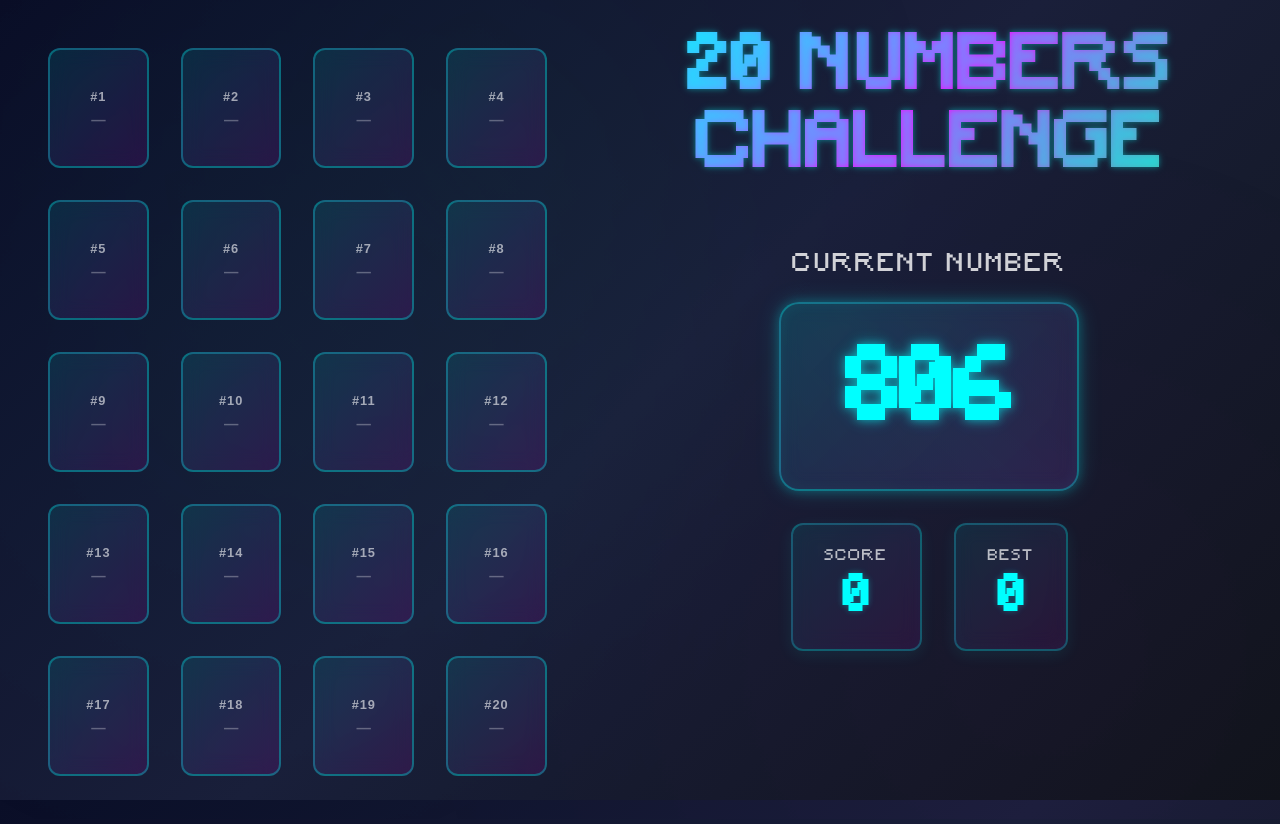
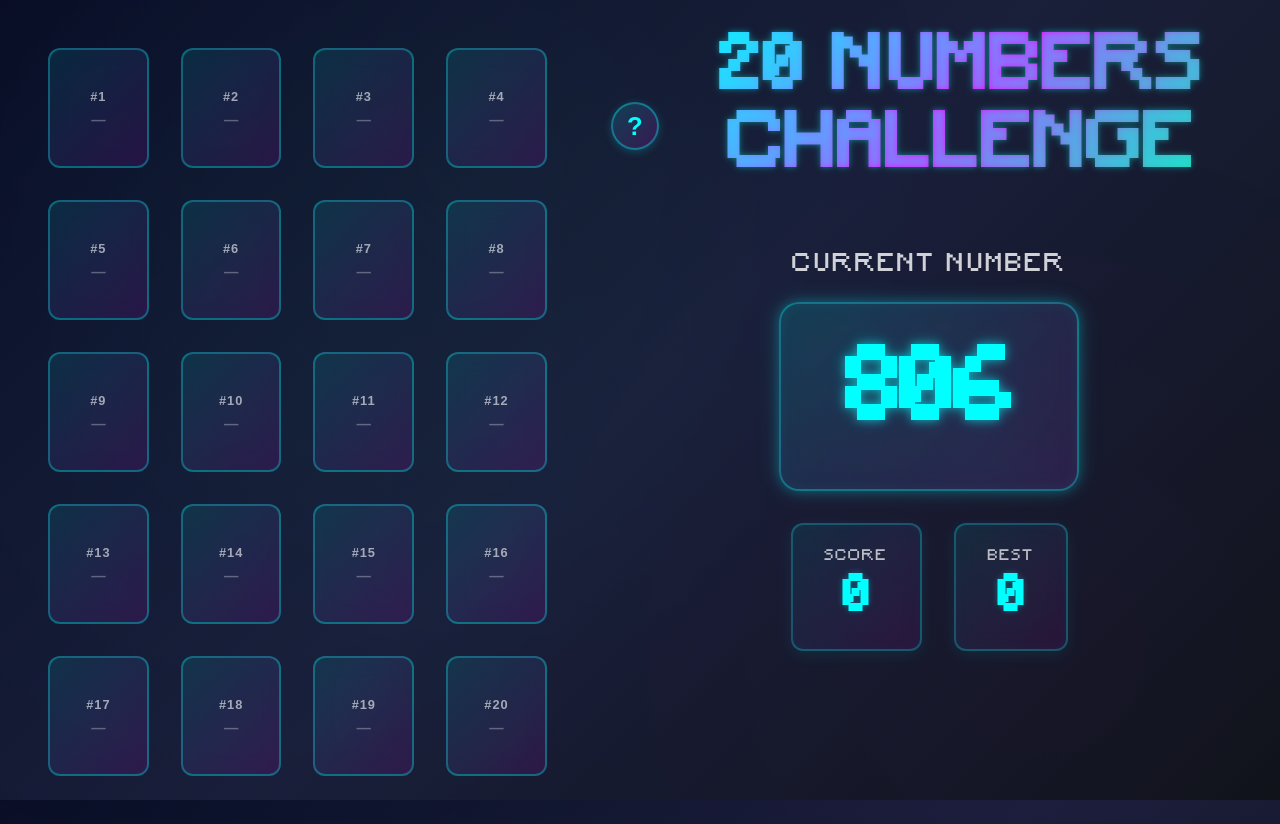
Before and after one commit to tomhubert50400/20-numbers, a React (Vite) app in the folder 20-numbers-challenge/: page / in a window 1280 px wide. Built offline with nearby package versions, Linux system fonts and the light colour scheme.

Commit message:
Added instructions
Created a how to play button

```diff
--- a/20-numbers-challenge/src/App.jsx
+++ b/20-numbers-challenge/src/App.jsx
@@ -3,6 +3,7 @@ import styled, { keyframes } from "styled-components";
 import NumberList from "./components/NumberList";
 import NumberInput from "./components/NumberInput";
 import GameOverModal from "./components/GameOverModal";
+import InstructionsModal from "./components/InstructionsModal";
 
 const glowAnimation = keyframes`
   0%, 100% {
@@ -35,6 +36,13 @@ const MobileHeader = styled.div`
   }
 `;
 
+const TitleWrapper = styled.div`
+  display: flex;
+  align-items: center;
+  justify-content: center;
+  gap: 0.75rem;
+`;
+
 const MobileTitle = styled.h1`
   font-size: 2rem;
   background: linear-gradient(135deg, #00ffff 0%, #ff00ff 50%, #00ff96 100%);
@@ -49,6 +57,84 @@ const MobileTitle = styled.h1`
 
   @media (min-width: 768px) {
     font-size: 2.5rem;
+  }
+`;
+
+const Title = styled.h1`
+  display: none;
+  font-size: 2.5rem;
+  background: linear-gradient(135deg, #00ffff 0%, #ff00ff 50%, #00ff96 100%);
+  -webkit-background-clip: text;
+  -webkit-text-fill-color: transparent;
+  background-clip: text;
+  animation: ${glowAnimation} 3s ease-in-out infinite;
+  text-align: center;
+  margin-bottom: 1rem;
+  letter-spacing: 3px;
+  text-transform: uppercase;
+  order: 2;
+  margin: 0;
+
+  @media (min-width: 1024px) {
+    display: block;
+    font-size: 4.5rem;
+    margin-bottom: 2rem;
+    order: 1;
+  }
+`;
+
+const DesktopTitleWrapper = styled.div`
+  display: none;
+  align-items: center;
+  justify-content: center;
+  gap: 1rem;
+  order: 2;
+
+  @media (min-width: 1024px) {
+    display: flex;
+    order: 1;
+  }
+`;
+
+const HelpButton = styled.button`
+  background: linear-gradient(135deg, rgba(0, 255, 255, 0.15) 0%, rgba(255, 0, 255, 0.15) 100%);
+  border: 2px solid rgba(0, 255, 255, 0.35);
+  border-radius: 50%;
+  width: 2rem;
+  height: 2rem;
+  display: flex;
+  align-items: center;
+  justify-content: center;
+  color: #00ffff;
+  cursor: pointer;
+  font-size: 1.2rem;
+  font-weight: bold;
+  transition: all 0.3s ease;
+  backdrop-filter: blur(10px);
+  box-shadow: 0 2px 8px rgba(0, 255, 255, 0.2);
+  flex-shrink: 0;
+
+  &:hover {
+    background: linear-gradient(135deg, rgba(0, 255, 255, 0.25) 0%, rgba(255, 0, 255, 0.25) 100%);
+    border-color: rgba(0, 255, 255, 0.5);
+    box-shadow: 0 4px 12px rgba(0, 255, 255, 0.3);
+    transform: scale(1.1);
+  }
+
+  &:active {
+    transform: scale(1.05);
+  }
+
+  @media (min-width: 768px) {
+    width: 2.5rem;
+    height: 2.5rem;
+    font-size: 1.4rem;
+  }
+
+  @media (min-width: 1024px) {
+    width: 3rem;
+    height: 3rem;
+    font-size: 1.6rem;
   }
 `;
 
@@ -115,27 +201,6 @@ const StyledRightContainer = styled.div`
   }
 `;
 
-const Title = styled.h1`
-  display: none;
-  font-size: 2.5rem;
-  background: linear-gradient(135deg, #00ffff 0%, #ff00ff 50%, #00ff96 100%);
-  -webkit-background-clip: text;
-  -webkit-text-fill-color: transparent;
-  background-clip: text;
-  animation: ${glowAnimation} 3s ease-in-out infinite;
-  text-align: center;
-  margin-bottom: 1rem;
-  letter-spacing: 3px;
-  text-transform: uppercase;
-  order: 2;
-
-  @media (min-width: 1024px) {
-    display: block;
-    font-size: 4.5rem;
-    margin-bottom: 2rem;
-    order: 1;
-  }
-`;
 
 const NumberInputWrapper = styled.div`
   display: none;
@@ -242,6 +307,7 @@ function App() {
   const [isWinner, setIsWinner] = useState(false);
   const [score, setScore] = useState(0);
   const [highScore, setHighScore] = useState(0);
+  const [showInstructions, setShowInstructions] = useState(false);
 
   useEffect(() => {
     const storedHighScore = localStorage.getItem("highScore");
@@ -303,7 +369,10 @@ function App() {
   return (
     <StyledAppWrapper>
       <MobileHeader>
-        <MobileTitle>20 Numbers Challenge</MobileTitle>
+        <TitleWrapper>
+          <MobileTitle>20 Numbers Challenge</MobileTitle>
+          <HelpButton onClick={() => setShowInstructions(true)}>?</HelpButton>
+        </TitleWrapper>
         <MobileScoresTop>
           <MobileScoreBox>
             <MobileScoreLabel>Score</MobileScoreLabel>
@@ -327,7 +396,10 @@ function App() {
           />
         </StyledLeftContainer>
         <StyledRightContainer>
-          <Title>20 Numbers Challenge</Title>
+          <DesktopTitleWrapper>
+            <Title>20 Numbers Challenge</Title>
+            <HelpButton onClick={() => setShowInstructions(true)}>?</HelpButton>
+          </DesktopTitleWrapper>
           <NumberInputWrapper>
             <NumberInput number={currentNumber} />
           </NumberInputWrapper>
@@ -346,6 +418,7 @@ function App() {
         </StyledRightContainer>
       </StyledAppContainer>
       {gameOver && <GameOverModal onReset={resetGame} isWinner={isWinner} score={score} />}
+      {showInstructions && <InstructionsModal onClose={() => setShowInstructions(false)} />}
     </StyledAppWrapper>
   );
 }
--- /dev/null
+++ b/20-numbers-challenge/src/components/InstructionsModal.jsx
@@ -0,0 +1,204 @@
+import React from "react";
+import styled, { keyframes } from "styled-components";
+
+const modalAppear = keyframes`
+  0% {
+    opacity: 0;
+    transform: translate(-50%, -50%) scale(0.8);
+  }
+  100% {
+    opacity: 1;
+    transform: translate(-50%, -50%) scale(1);
+  }
+`;
+
+const glowPulse = keyframes`
+  0%, 100% {
+    box-shadow: 0 0 15px rgba(0, 255, 255, 0.25),
+                0 0 30px rgba(0, 255, 255, 0.15),
+                inset 0 0 20px rgba(0, 255, 255, 0.06);
+  }
+  50% {
+    box-shadow: 0 0 20px rgba(0, 255, 255, 0.35),
+                0 0 40px rgba(0, 255, 255, 0.2),
+                inset 0 0 25px rgba(0, 255, 255, 0.1);
+  }
+`;
+
+const StyledInstructionsModal = styled.div`
+  position: fixed;
+  top: 50%;
+  left: 50%;
+  transform: translate(-50%, -50%);
+  padding: 2.5rem;
+  background: linear-gradient(135deg, rgba(10, 14, 39, 0.95) 0%, rgba(26, 31, 58, 0.95) 100%);
+  border: 2px solid rgba(0, 255, 255, 0.4);
+  border-radius: 20px;
+  text-align: left;
+  z-index: 1000;
+  backdrop-filter: blur(20px);
+  animation: ${modalAppear} 0.3s ease-out,
+             ${glowPulse} 3s ease-in-out infinite;
+  max-width: 90%;
+  width: 500px;
+  max-height: 80vh;
+  overflow-y: auto;
+  box-shadow: 0 20px 60px rgba(0, 0, 0, 0.5);
+
+  @media (min-width: 768px) {
+    width: 600px;
+    padding: 3rem;
+  }
+`;
+
+const ModalTitle = styled.h2`
+  font-size: 1.8rem;
+  margin-bottom: 1.5rem;
+  background: linear-gradient(135deg, #00ffff, #0099cc);
+  -webkit-background-clip: text;
+  -webkit-text-fill-color: transparent;
+  background-clip: text;
+  text-transform: uppercase;
+  letter-spacing: 2px;
+  text-shadow: 0 0 8px rgba(0, 255, 255, 0.3);
+  text-align: center;
+
+  @media (min-width: 768px) {
+    font-size: 2.2rem;
+  }
+`;
+
+const InstructionsContent = styled.div`
+  color: rgba(255, 255, 255, 0.9);
+  font-size: 1rem;
+  line-height: 1.6;
+
+  @media (min-width: 768px) {
+    font-size: 1.1rem;
+  }
+`;
+
+const InstructionSection = styled.div`
+  margin-bottom: 1.5rem;
+
+  &:last-child {
+    margin-bottom: 0;
+  }
+`;
+
+const SectionTitle = styled.h3`
+  color: #00ffff;
+  font-size: 1.1rem;
+  margin-bottom: 0.75rem;
+  text-transform: uppercase;
+  letter-spacing: 1px;
+  text-shadow: 0 0 6px rgba(0, 255, 255, 0.3);
+
+  @media (min-width: 768px) {
+    font-size: 1.2rem;
+  }
+`;
+
+const InstructionText = styled.p`
+  margin: 0.5rem 0;
+  color: rgba(255, 255, 255, 0.8);
+`;
+
+const CloseButton = styled.button`
+  padding: 0.75rem 2rem;
+  background: linear-gradient(135deg, rgba(0, 255, 255, 0.15) 0%, rgba(255, 0, 255, 0.15) 100%);
+  border: 2px solid rgba(0, 255, 255, 0.35);
+  border-radius: 12px;
+  color: #00ffff;
+  cursor: pointer;
+  font-size: 1rem;
+  font-weight: bold;
+  text-transform: uppercase;
+  letter-spacing: 2px;
+  transition: all 0.3s ease;
+  position: relative;
+  overflow: hidden;
+  backdrop-filter: blur(10px);
+  width: 100%;
+  margin-top: 1.5rem;
+
+  &::before {
+    content: '';
+    position: absolute;
+    top: 0;
+    left: -100%;
+    width: 100%;
+    height: 100%;
+    background: linear-gradient(
+      90deg,
+      transparent,
+      rgba(0, 255, 255, 0.15),
+      transparent
+    );
+    transition: left 0.5s ease;
+  }
+
+  &:hover {
+    background: linear-gradient(135deg, rgba(0, 255, 255, 0.2) 0%, rgba(255, 0, 255, 0.2) 100%);
+    border-color: rgba(0, 255, 255, 0.5);
+    box-shadow: 0 0 12px rgba(0, 255, 255, 0.25),
+                inset 0 0 15px rgba(0, 255, 255, 0.06);
+    transform: translateY(-2px);
+
+    &::before {
+      left: 100%;
+    }
+  }
+
+  &:active {
+    transform: translateY(0);
+  }
+`;
+
+function InstructionsModal({ onClose }) {
+  return (
+    <StyledInstructionsModal>
+      <ModalTitle>How to Play</ModalTitle>
+      <InstructionsContent>
+        <InstructionSection>
+          <SectionTitle>Objective</SectionTitle>
+          <InstructionText>
+            Place 20 numbers in ascending order from smallest to largest.
+          </InstructionText>
+        </InstructionSection>
+
+        <InstructionSection>
+          <SectionTitle>Gameplay</SectionTitle>
+          <InstructionText>
+            • A random number appears at the top of the screen
+          </InstructionText>
+          <InstructionText>
+            • Click on an empty slot to place the number
+          </InstructionText>
+          <InstructionText>
+            • Numbers must be placed in ascending order (smallest to largest)
+          </InstructionText>
+          <InstructionText>
+            • If you place a number incorrectly, the game ends
+          </InstructionText>
+        </InstructionSection>
+
+        <InstructionSection>
+          <SectionTitle>Rules</SectionTitle>
+          <InstructionText>
+            • All numbers to the left must be smaller
+          </InstructionText>
+          <InstructionText>
+            • All numbers to the right must be larger
+          </InstructionText>
+          <InstructionText>
+            • Complete all 20 slots to win!
+          </InstructionText>
+        </InstructionSection>
+      </InstructionsContent>
+      <CloseButton onClick={onClose}>Got it</CloseButton>
+    </StyledInstructionsModal>
+  );
+}
+
+export default InstructionsModal;
```
